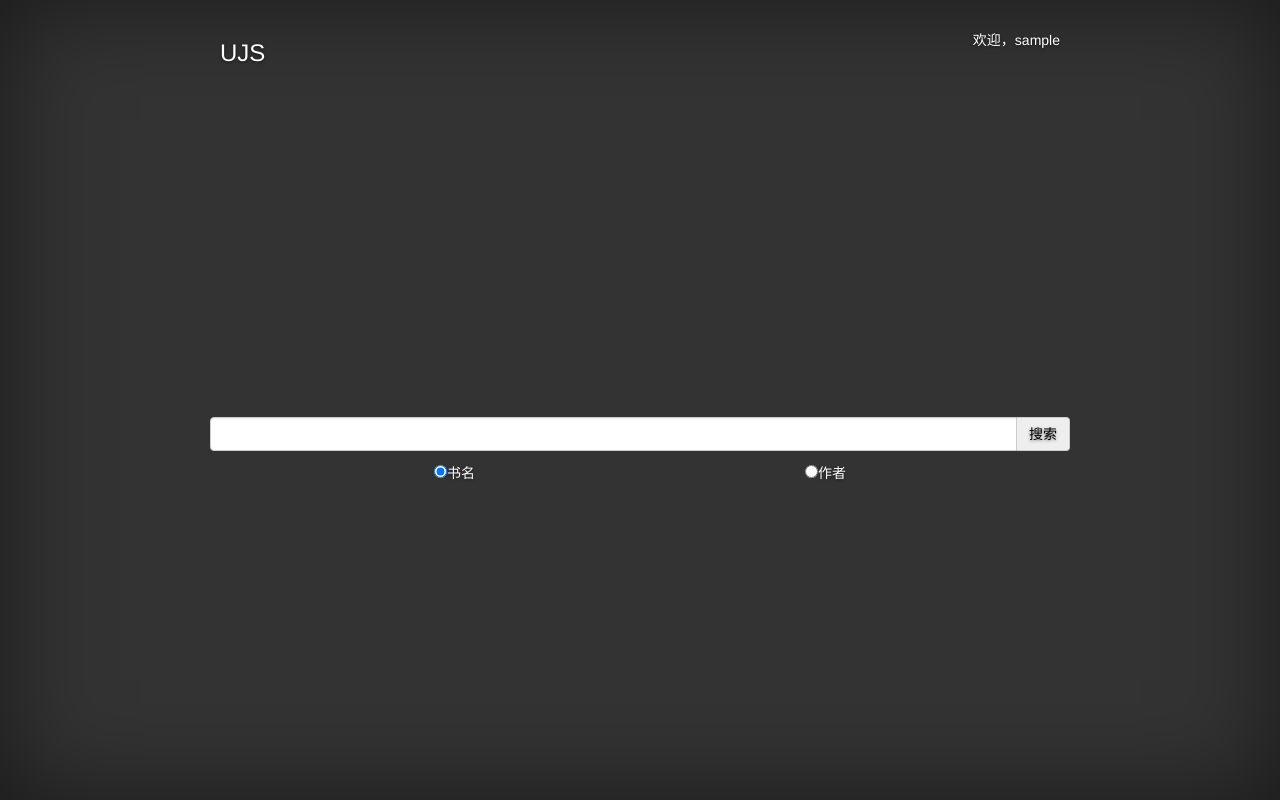
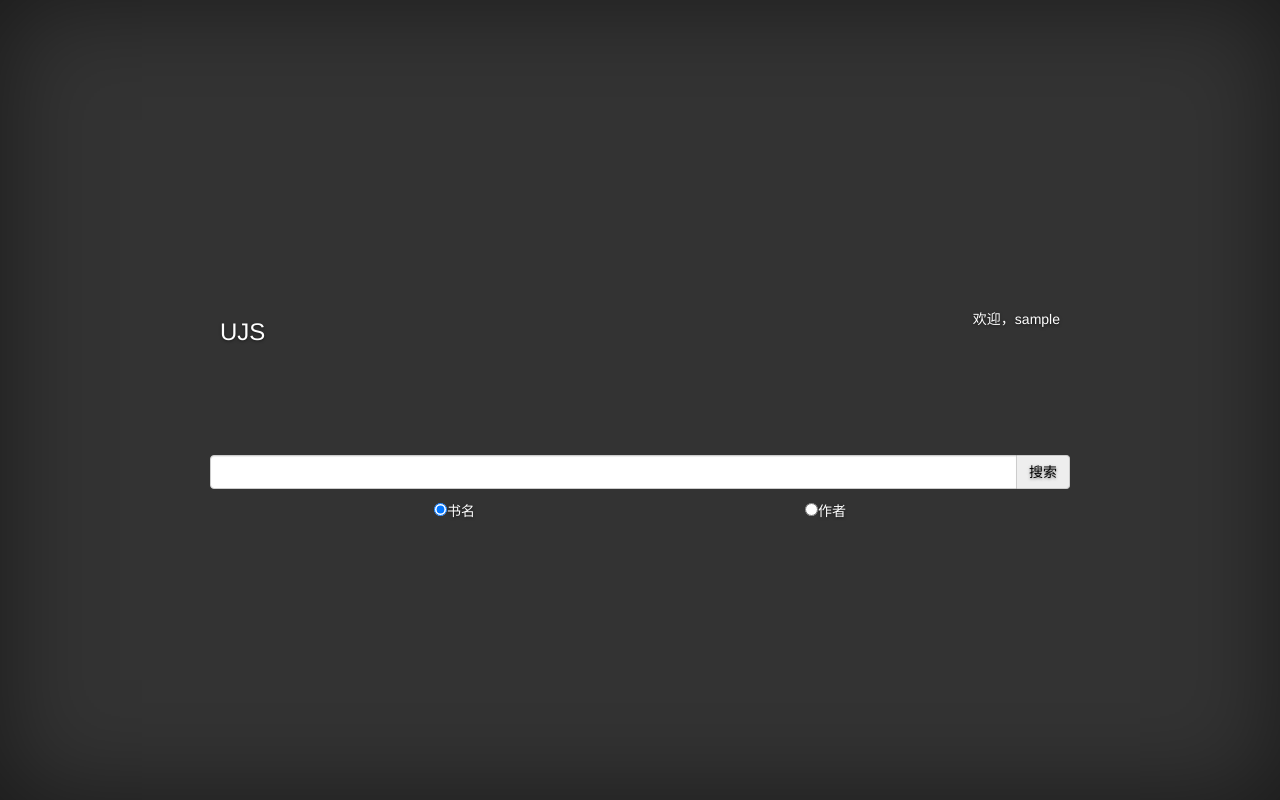
Before and after one commit to zhaoming0018/bookSpider, a Flask app: page /search/list in a window 1280 px wide. Run offline with Flask 2, Linux system fonts and the light colour scheme; the visitor is signed in with stand-in values (Sample User, id 1); data that the repository does not hold is empty; some libraries are stand-ins or nearby versions.

```diff
--- a/web/static/css/cover.css
+++ b/web/static/css/cover.css
@@ -135,11 +135,11 @@ body {
 @media (min-width: 768px) {
   /* Pull out the header and footer */
   .masthead {
-    position: fixed;
+    /* position: fixed; */
     top: 0;
   }
   .mastfoot {
-    position: fixed;
+    /* position: fixed; */
     bottom: 0;
   }
   /* Start the vertical centering */
```
Also changed, not shown: web/README.md.
